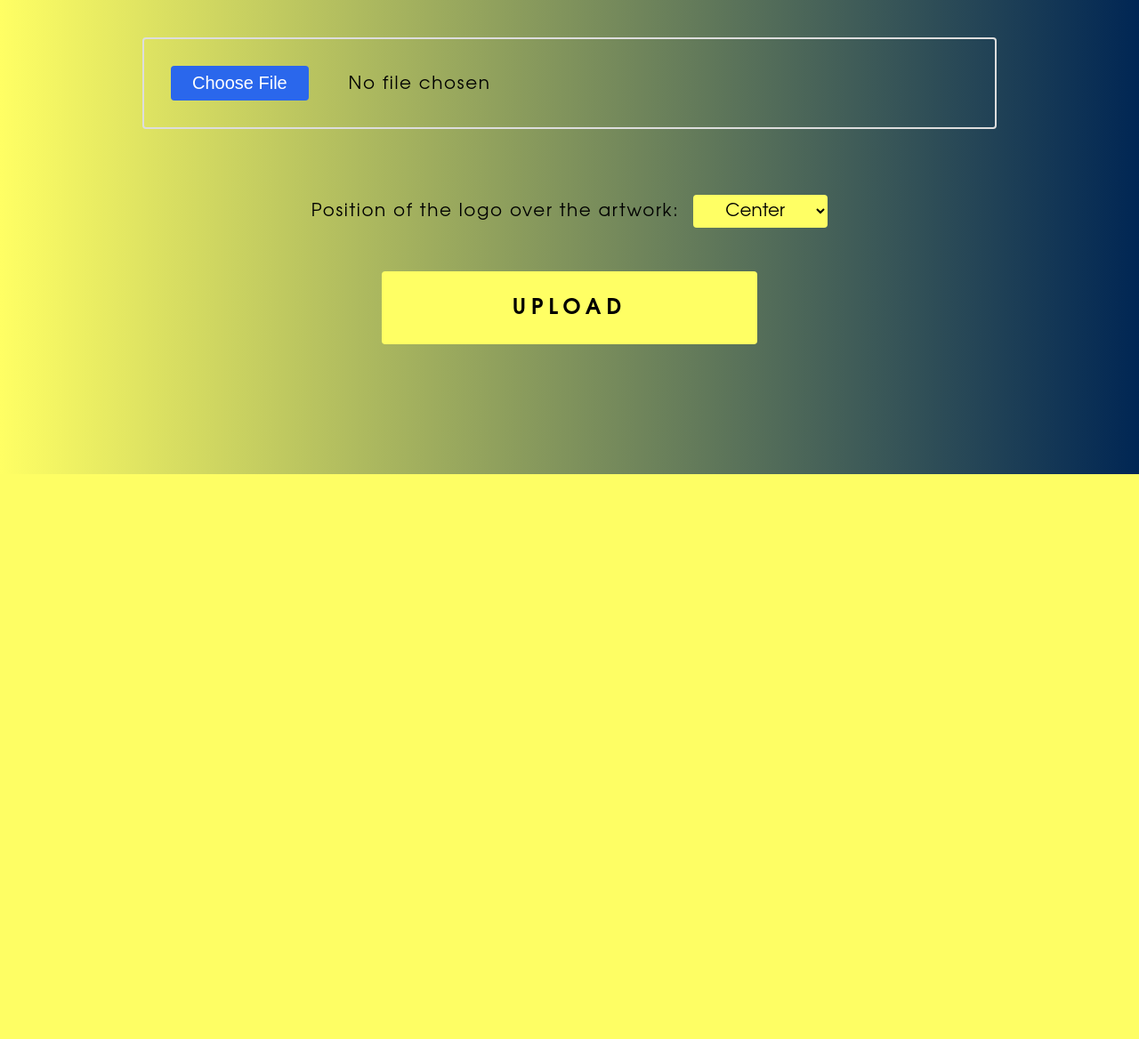
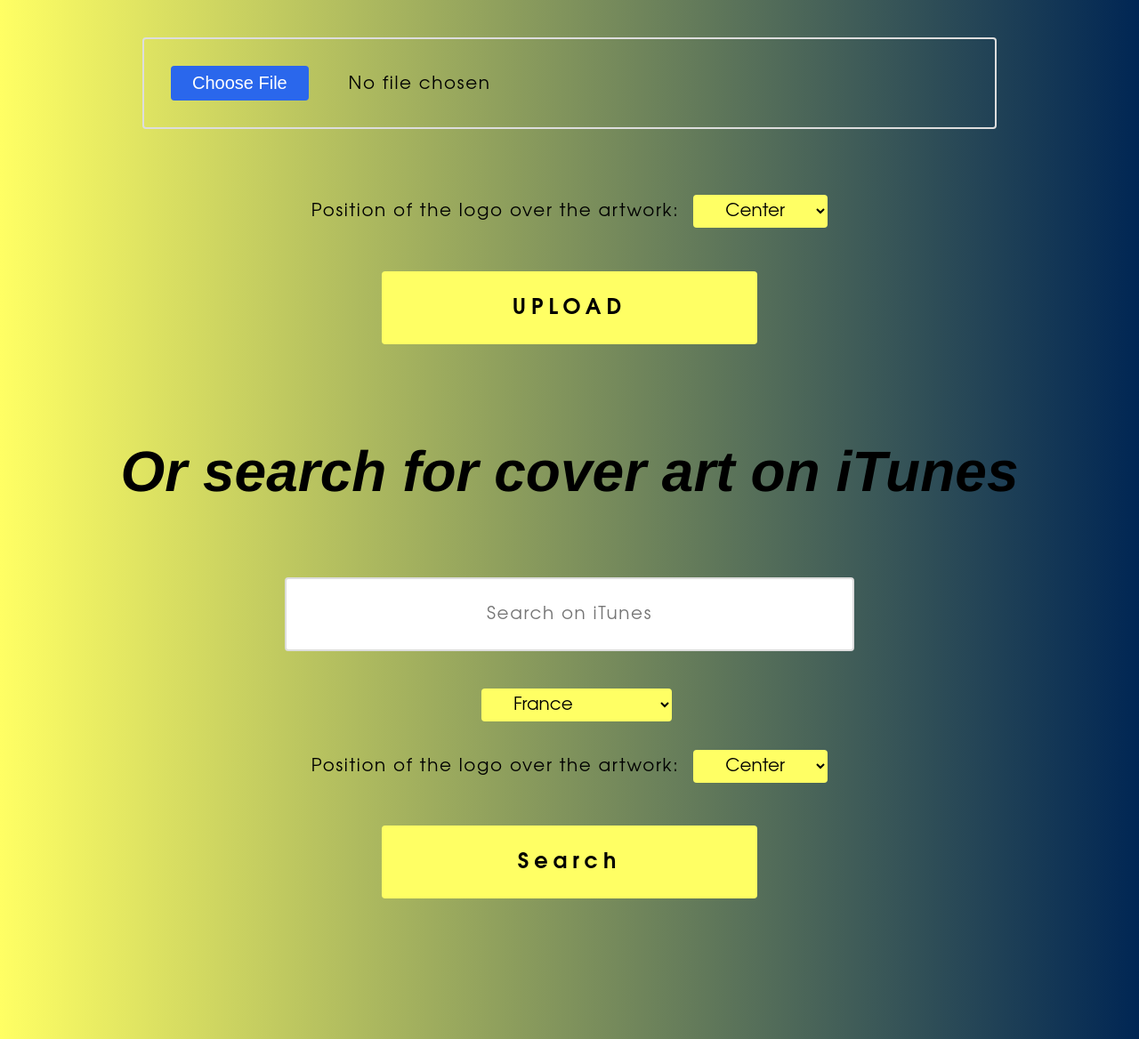
Before and after one commit to Thomas-Fernandes/GTFR-CG, a Flask app: page / in a window 1280 px wide. Shown: the part 267-1435 px from the top of the page at 89% size. Before the commit the page ends 800 px from the top, so only its background shows below. Run offline with Flask 3, Linux system fonts and the light colour scheme; some libraries are stand-ins or nearby versions.

Commit message:
adding iTunes search bar

```diff
--- a/Artwork/app.py
+++ b/Artwork/app.py
@@ -1,6 +1,7 @@
-from flask import Flask, render_template, request, send_from_directory, session, Response
+from flask import Flask, render_template, request, send_from_directory, session, Response, jsonify
 from flask_session import Session
 from waitress import serve
+import requests
 
 from shutil import rmtree
 from uuid import uuid4
@@ -69,6 +70,50 @@ def download(filename: str) -> Response | tuple[str, int]:
         return send_from_directory(directory, filename, as_attachment=True)
     return ("Session Expired or Invalid", 404)
 
+@app.route('/use_itunes_image', methods=['POST'])
+def use_itunes_image():
+    image_url = request.form.get('url')
+    logo_position = request.form.get('position', 'center')
+    if not image_url:
+        return jsonify({'status': 'error', 'message': 'No image URL provided'}), 400
+
+    if 'user_folder' not in session:
+        session['user_folder'] = str(uuid4())
+
+    user_folder = str(session['user_folder'])
+    user_processed_path = path.join(PROCESSED_FOLDER, user_folder)
+    makedirs(user_processed_path, exist_ok=True)
+
+    image_response = requests.get(image_url)
+    if image_response.status_code == 200:
+        image_path = path.join(user_processed_path, 'itunes_image.png')
+        with open(image_path, 'wb') as file:
+            file.write(image_response.content)
+
+        session['itunes_image_path'] = image_path
+        session['logo_position'] = logo_position
+        return jsonify({'status': 'success'}), 200
+    else:
+        return jsonify({'status': 'error', 'message': 'Failed to download image'}), 500
+
+@app.route('/process_itunes_image', methods=['GET'])
+def process_itunes_image():
+    if 'itunes_image_path' in session:
+        user_folder = str(session['user_folder'])
+        user_processed_path = path.join(PROCESSED_FOLDER, user_folder)
+        itunes_image_path = session['itunes_image_path']
+        logo_position = session.get('logo_position', 'center')
+        output_bg = path.join(user_processed_path, 'ProcessedArtwork.png')
+        output_minia = path.join(user_processed_path, 'minia.png')
+
+        generateCoverArt(itunes_image_path, output_bg)
+        generateMinia(output_bg, logo_position, output_minia)  # Use the selected logo position
+        updateStats()
+
+        return render_template('download.html', user_folder=user_folder, bg='ProcessedArtwork.png', minia='minia.png')
+    return "No iTunes image selected", 400
+
+
 # Server config
 HOME = "0.0.0.0"
 PORT = 8000
--- /dev/null
+++ b/Artwork/static/js/itunes_search.js
@@ -0,0 +1,46 @@
+$(document).ready(function() {
+    $('#iTunesSearchForm').on('submit', function(event) {
+        event.preventDefault();
+
+        var query = $('#query').val();
+        var country = $('#country').val();
+        var logoPosition = $('#logo-position-itunes').val();
+
+        $.ajax({
+            url: 'https://itunes.apple.com/search',
+            data: {
+                term: query,
+                entity: 'album', // album by default, but can be 'song', 'movie', 'tv-show'...
+                country: country,
+                limit: 10
+            },
+            dataType: 'jsonp',
+            success: function(data) {
+                var resultsDiv = $('#results');
+                resultsDiv.empty();
+                if (data.results.length > 0) {
+                    // first 5 results
+                    data.results.slice(0, 5).forEach(function(result) {
+                        // itunes max image size is 3000x3000
+                        var highResImageUrl = result.artworkUrl100.replace('100x100', '3000x3000');
+                        var img = $('<img>').attr('src', highResImageUrl).attr('alt', result.collectionName || result.trackName).addClass('result-image');
+                        var btn = $('<button>').text('Use this image').on('click', function() {
+                            $.post('/use_itunes_image', { url: highResImageUrl, position: logoPosition }, function(response) {
+                                if (response.status === 'success') {
+                                    alert('Image selected for processing');
+                                    window.location.href = '/process_itunes_image';
+                                } else {
+                                    alert('Error: ' + response.message);
+                                }
+                            });
+                        });
+                        var resultItem = $('<div>').addClass('result-item').append(img).append(btn);
+                        resultsDiv.append(resultItem);
+                    });
+                } else {
+                    resultsDiv.text('No results found');
+                }
+            }
+        });
+    });
+});
--- a/Artwork/static/styles/upload.css
+++ b/Artwork/static/styles/upload.css
@@ -102,3 +102,39 @@ select {
     text-align: left;
     letter-spacing: normal;
 }
+
+.result-image {
+    max-width: 200px;
+    max-height: 200px;
+    margin: 10px;
+}
+.result-container {
+    display: flex;
+    flex-wrap: wrap;
+    justify-content: center;
+    gap: 20px;
+}
+.result-item {
+    display: flex;
+    flex-direction: column;
+    align-items: center;
+    margin: 10px;
+}
+.result-item img {
+    border: 1px solid #ddd;
+    border-radius: 4px;
+    padding: 5px;
+}
+.result-item button {
+    display: block;
+    margin-top: 10px;
+    padding: 10px 20px;
+    background-color: #007BFF;
+    color: white;
+    border: none;
+    border-radius: 5px;
+    cursor: pointer;
+}
+.result-item button:hover {
+    background-color: #0056b3;
+}
--- a/Artwork/templates/upload.html
+++ b/Artwork/templates/upload.html
@@ -2,7 +2,7 @@
 <html lang="en">
 <head>
     <meta charset="UTF-8">
-    <title>Upload File</title>
+    <title>Upload or Search for Cover Art</title>
     <link rel="stylesheet" type="text/css" href="{{ url_for('static', filename='styles/upload.css') }}" />
 </head>
 <body>
@@ -22,5 +22,30 @@
             <input type="submit" value="UPLOAD" class="button" />
         </div>
     </form>
+
+    <h1>Or search for cover art on iTunes</h1>
+    <form id="iTunesSearchForm" method="post">
+        <div class="flexbox">
+            <input type="text" name="query" id="query" placeholder="Search on iTunes" />
+            <select name="country" id="country">
+                <option value="fr" selected>France</option>
+                <option value="us">United States</option>
+                <option value="nz">New Zealand</option>
+            </select>
+            <div class="flex-horiz">
+                <label for="logo-position-itunes">Position of the logo over the artwork:</label>
+                <select name="logo-position-itunes" id="logo-position-itunes">
+                    <option value="center">Center</option>
+                    <option value="right">Right</option>
+                    <option value="left">Left</option>
+                </select>
+            </div>
+            <input type="submit" value="Search" class="button" />
+        </div>
+    </form>
+    <div id="results" class="result-container"></div>
+
+    <script src="https://ajax.googleapis.com/ajax/libs/jquery/1.11.3/jquery.min.js"></script>
+    <script src="{{ url_for('static', filename='js/itunes_search.js') }}"></script>
 </body>
 </html>
```
Also changed, not shown: 2 other files.
